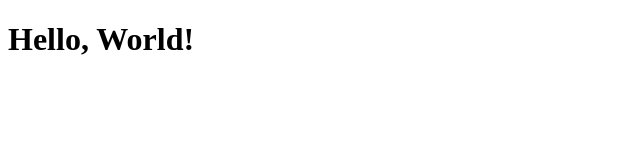
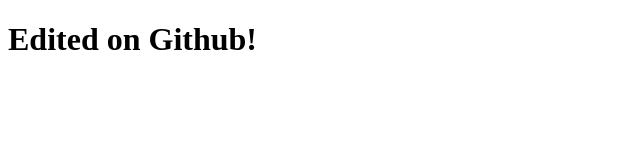
Before and after one commit to Swiftblade3/CS3338-first-project, a plain HTML site: page index.html in a window 1280 px wide. Shown: the whole page, without its empty margins (0-640 px from the left). Drawn offline with Linux system fonts and the light colour scheme.

Commit message:
Update index.html

```diff
--- a/index.html
+++ b/index.html
@@ -6,6 +6,6 @@
     <title>My First Project</title>
 </head>
 <body>
-    <h1>Hello, World!</h1>
+    <h1>Edited on Github!</h1>
 </body>
 </html>
```
